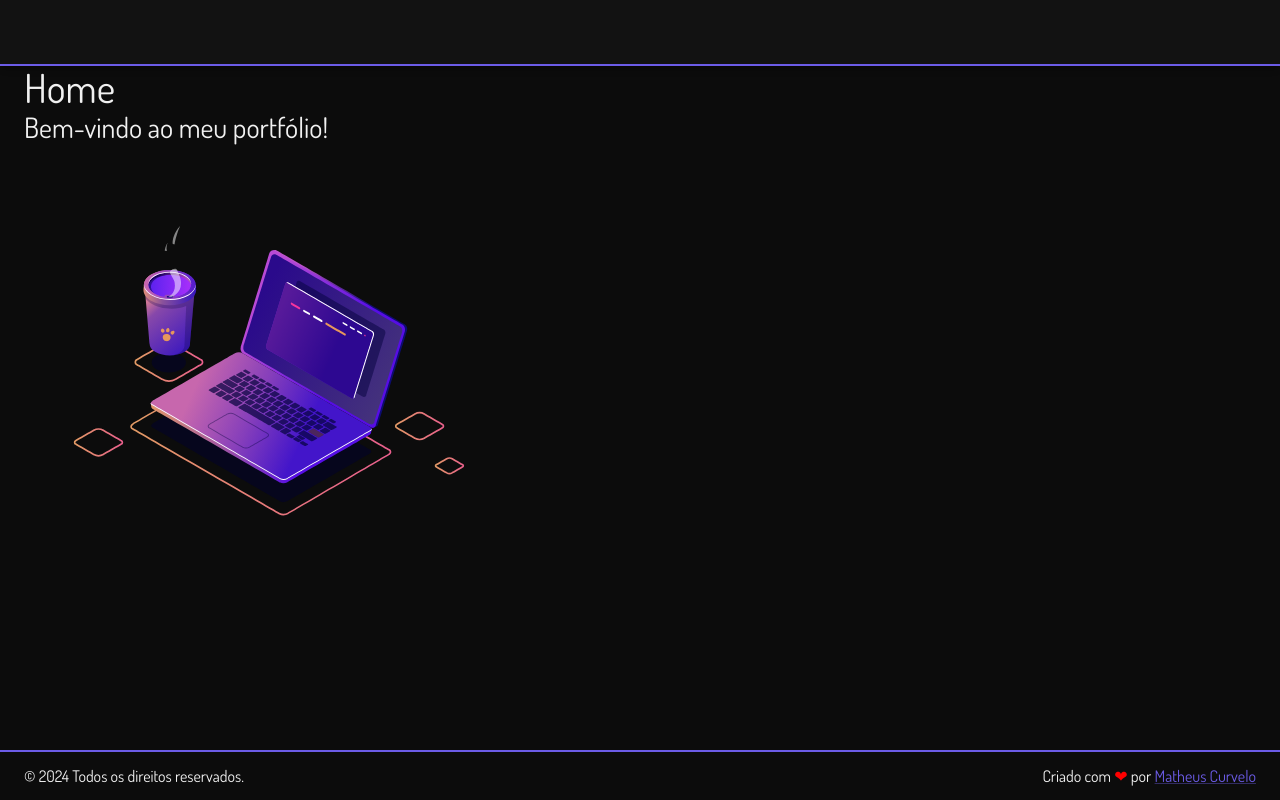
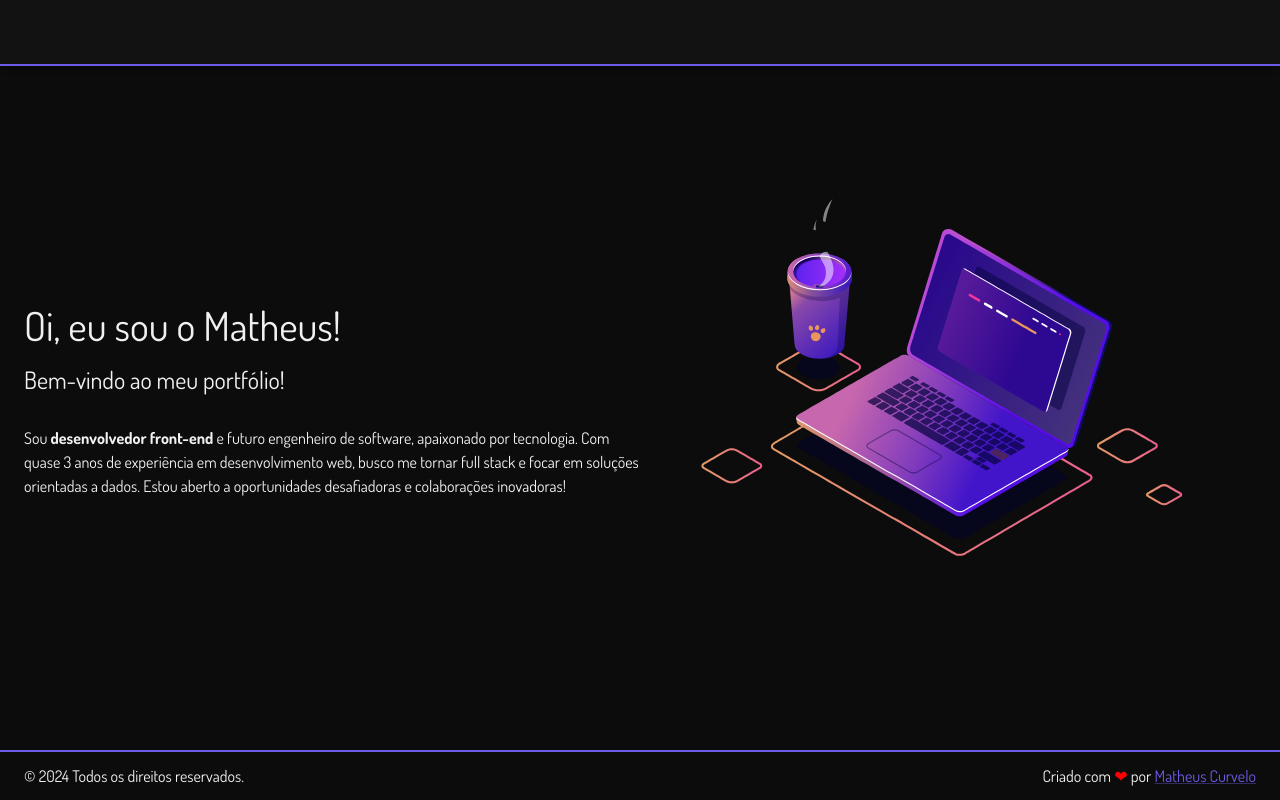
Before and after one commit to matheus-curvelo/portfolio, a React (Create React App) app: page / in a window 1280 px wide. Built offline with nearby package versions, Linux system fonts and the light colour scheme.

Commit message:
Criando área da home + ajustes gerais

```diff
--- a/src/App.scss
+++ b/src/App.scss
@@ -2,4 +2,13 @@
 
 .content-page {
     flex: 1;
+    padding-top: 66px;
+
+    @media (max-width: $sm) {
+        padding-top: 58px;
+    }
+
+    section {
+        padding: 0;
+    }
 }
--- a/src/App.tsx
+++ b/src/App.tsx
@@ -1,23 +1,21 @@
-import React, {useState, useMemo} from "react";
-import {BrowserRouter as Router, Routes, Route} from "react-router-dom";
-import {Box, CssBaseline, ThemeProvider} from "@mui/material";
+import React, { useState, useMemo } from "react";
+import { BrowserRouter as Router, Routes, Route } from "react-router-dom";
+import { Box, CssBaseline, ThemeProvider } from "@mui/material";
 import Header from "./components/Common/Header";
 import Footer from "./components/Common/Footer";
 import Home from "./pages/Home";
 import Sobre from "./pages/About";
 import Projetos from "./pages/Projects";
 import Contato from "./pages/Contact";
-import {lightTheme, darkTheme} from "./theme";
+import { lightTheme, darkTheme } from "./theme";
 import "./App.scss";
 
 function App() {
-  // Inicializa o estado do tema com base no valor salvo no localStorage
   const [isDarkTheme, setIsDarkTheme] = useState<boolean>(() => {
     const savedTheme = localStorage.getItem("isDarkTheme");
     return savedTheme ? JSON.parse(savedTheme) : true; // Padrão para tema escuro (true)
   });
 
-  // Função para alternar o tema e salvar a preferência no localStorage
   const toggleTheme = () => {
     setIsDarkTheme(prevTheme => {
       const newTheme = !prevTheme;
@@ -26,11 +24,16 @@ function App() {
     });
   };
 
-  // Memorize o tema para evitar recriação desnecessária
   const theme = useMemo(
     () => (isDarkTheme ? darkTheme : lightTheme),
     [isDarkTheme]
   );
+
+  const homeContent = {
+    greeting: "Oi, eu sou o Matheus!",
+    introduction: "Bem-vindo ao meu portfólio!",
+    description: "Sou <b>desenvolvedor front-end</b> e futuro engenheiro de software, apaixonado por tecnologia. Com quase 3 anos de experiência em desenvolvimento web, busco me tornar full stack e focar em soluções orientadas a dados. Estou aberto a oportunidades desafiadoras e colaborações inovadoras!"
+  };
 
   return (
     <ThemeProvider theme={theme}>
@@ -39,7 +42,7 @@ function App() {
         <Header toggleTheme={toggleTheme} isDarkTheme={isDarkTheme} />
         <Box component="div" className="content-page">
           <Routes>
-            <Route path="/" element={<Home />} />
+            <Route path="/" element={<Home {...homeContent} />} />
             <Route path="/sobre" element={<Sobre />} />
             <Route path="/projetos" element={<Projetos />} />
             <Route path="/contato" element={<Contato />} />
--- a/src/components/AnimationComputer/AnimationComputer.scss
+++ b/src/components/AnimationComputer/AnimationComputer.scss
@@ -1,5 +1,5 @@
+@import '../../styles/variables.scss';
+
 #animation_computer {
-    width: 500px;
     height: auto;
-    animation-delay: 2.25s;
 }
--- a/src/components/Common/Header/Header.scss
+++ b/src/components/Common/Header/Header.scss
@@ -12,11 +12,7 @@
             display: flex;
             align-items: center;
             gap: 3rem;
-            animation-duration: 1.5s;
-        }
-
-        .header__icons {
-            animation-delay: .75s;
+            animation-duration: 2s;
         }
     }
 }
--- a/src/pages/About/About.tsx
+++ b/src/pages/About/About.tsx
@@ -1,17 +1,14 @@
-import React from 'react';
+import React from "react";
 import "./About.scss";
 import {Box, Container, Typography} from "@mui/material";
 
 const About: React.FC = () => {
   return (
-    <Box
-      id="about"
-      className="content-page"
-      component="section"
-      py={8}
-      bgcolor="dark">
+    <Box id="about" component="section" py={8}>
       <Container maxWidth="xl">
-        <Typography variant="h1">About</Typography>
+        <Box className="about__box" component="div">
+          <Typography variant="h1">Sobre</Typography>
+        </Box>
       </Container>
     </Box>
   );
--- a/src/pages/Contact/Contact.tsx
+++ b/src/pages/Contact/Contact.tsx
@@ -4,14 +4,11 @@ import {Box, Container, Typography} from "@mui/material";
 
 const Contact: React.FC = () => {
   return (
-    <Box
-      id="contact"
-      className="content-page"
-      component="section"
-      py={8}
-      bgcolor="dark">
+    <Box id="contact" component="section" py={8}>
       <Container maxWidth="xl">
-        <Typography variant="h1">Contact</Typography>
+        <Box className="contact__box" component="div">
+          <Typography variant="h1">Contato</Typography>
+        </Box>
       </Container>
     </Box>
   );
--- a/src/pages/Home/Home.scss
+++ b/src/pages/Home/Home.scss
@@ -1,11 +1,36 @@
-// #home {
-//     display: flex;
-//     align-items: center;
-//     justify-content: space-around;
-//     background-image: url(../../assets/bg.png);
-//     background-size: cover;
-//     background-position: center;
-//     background-repeat: repeat;
-//     height: 90vh;
-//     // filter: invert(1);
-// }
+@import '../../styles/variables.scss';
+
+#home {
+    display: flex;
+    align-items: center;
+    height: 100%;
+
+    @media (max-width: $md) {
+        align-items: start;
+        padding-top: 64px;
+        padding-bottom: 64px;
+    }
+
+    .home__box {
+        display: flex;
+        align-items: center;
+        justify-content: space-between;
+
+        @media (max-width: $md) {
+            flex-direction: column-reverse;
+        }
+
+        >div {
+            &:first-child {
+                display: flex;
+                flex-direction: column;
+                gap: 1rem;
+                flex: 1;
+            }
+
+            &:last-child {
+                flex: 1;
+            }
+        }
+    }
+}
--- a/src/pages/Home/Home.tsx
+++ b/src/pages/Home/Home.tsx
@@ -3,21 +3,24 @@ import "./Home.scss";
 import { Box, Container, Typography } from "@mui/material";
 import AnimationComputer from "../../components/AnimationComputer";
 
-const Home: React.FC = () => {
+interface HomeProps {
+  greeting: string;
+  introduction: string;
+  description: string;
+}
+
+const Home: React.FC<HomeProps> = ({ greeting, introduction, description }) => {
   return (
-    <Box
-      id="home"
-      component="section"
-      py={8}
-    >
+    <Box id="home" component="section" py={8}>
       <Container maxWidth="xl">
-        <Typography variant="h1">
-          Home
-        </Typography>
-        <Typography variant="h3">
-          Bem-vindo ao meu portfólio!
-        </Typography>
-        <AnimationComputer/>
+        <Box className="home__box" component="div">
+          <Box component="div">
+            <Typography variant="h1">{greeting}</Typography>
+            <Typography variant="h4">{introduction}</Typography>
+            <Box component="p" dangerouslySetInnerHTML={{ __html: description }} />
+          </Box>
+          <AnimationComputer />
+        </Box>
       </Container>
     </Box>
   );
--- a/src/pages/Projects/Projects.tsx
+++ b/src/pages/Projects/Projects.tsx
@@ -4,14 +4,11 @@ import {Box, Container, Typography} from "@mui/material";
 
 const Projects: React.FC = () => {
   return (
-    <Box
-      id="projects"
-      className="content-page"
-      component="section"
-      py={8}
-      bgcolor="dark">
+    <Box id="projects" component="section" py={8}>
       <Container maxWidth="xl">
-        <Typography variant="h1">Projects</Typography>
+        <Box className="projects__box" component="div">
+          <Typography variant="h1">Projetos</Typography>
+        </Box>
       </Container>
     </Box>
   );
--- a/src/styles/variables.scss
+++ b/src/styles/variables.scss
@@ -7,9 +7,9 @@ $purpleLight: #9d88ff;
 $purple: #6c5ce7;
 $purpleDark: #4d3cb9;
 
-$greenLight: #72E1B5;
-$green: #4CCD99;
-$greenDark: #32916E;
+$greenLight: #F3C2A1;
+$green: #E29A66;
+$greenDark: #B57242;
 
 // Contextos
 
--- a/src/theme.ts
+++ b/src/theme.ts
@@ -37,13 +37,13 @@ const lightTheme = createTheme({
       main: "#6C5CE7",
       light: "#9D88FF",
       dark: "#4D3CB9",
-      contrastText: "#fefefe",
+      contrastText: "#F1F1F1",
     },
     secondary: {
-      main: "#4CCD99",
-      light: "#72E1B5",
-      dark: "#32916E",
-      contrastText: "#0C0C0C",
+      main: "#E29A66",
+      light: "#F3C2A1",
+      dark: "#B57242",
+      contrastText: "#F1F1F1",
     },
     background: {
       default: "#F1F1F1",
```
Also changed, not shown: src/assets/images/bg.png (deleted).
